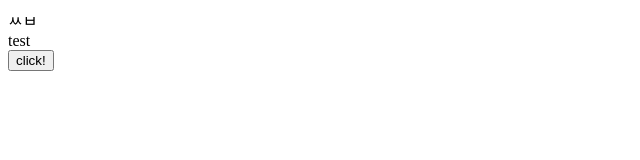
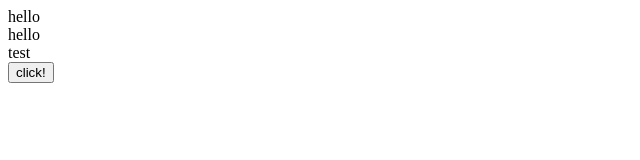
Before and after one commit to Kim-777/inu-french-comm, a Next.js app in the folder frontend/: page / in a window 1280 px wide. Shown: the top 160 px of the page, without its empty margins (0-640 px from the left). Built offline with nearby package versions, Linux system fonts and the light colour scheme.

Commit message:
twohello
two

```diff
--- a/frontend/pages/index.js
+++ b/frontend/pages/index.js
@@ -13,7 +13,8 @@ const Home = () => {
 
     return (
         <div>
-            <div>ㅆㅂ</div>
+            <div>hello</div>
+            <div>hello</div>
             <div>{message}</div>
             <button onClick={onClick}>click!</button>
         </div>
```
